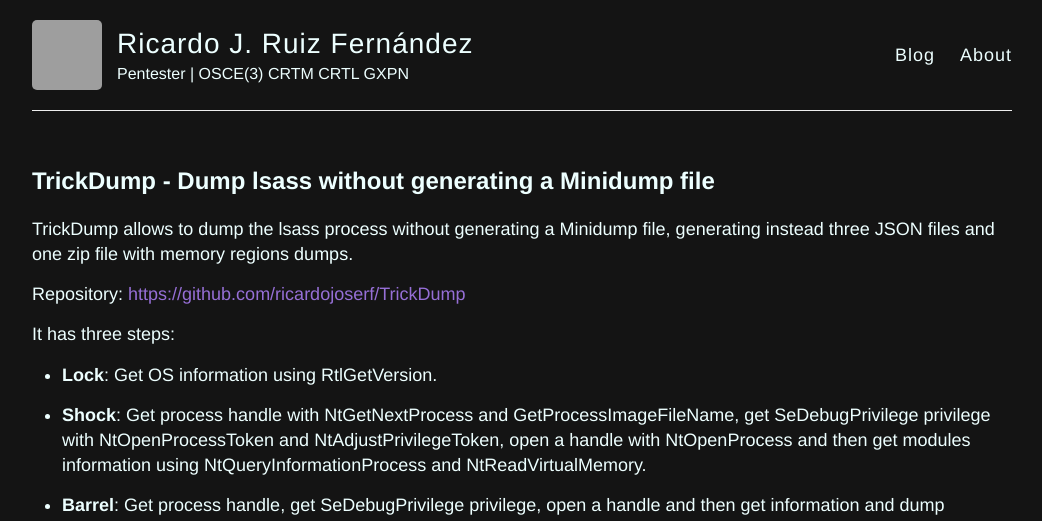
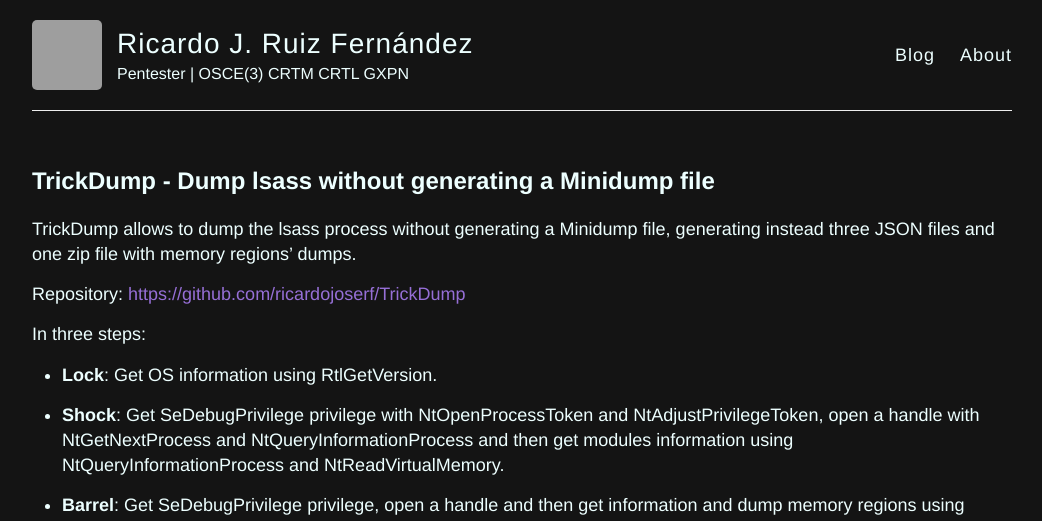
Before and after one commit to ricardojoserf/ricardojoserf.github.io, a Jekyll site: the page built from _posts/2024-7-16-trickdump.md, in a window 1280 px wide and 1400 px high, cut to the strip 0-521 px from the top of the window. Shown: the whole strip, without its empty margins (118-1160 px from the left). Built offline with Jekyll 4.4.1, drawn with Linux system fonts in a browser that asks for light colours; some of the changed text lies outside the part shown; grey boxes are pictures that could not be loaded.

Commit message:
Update 2024-7-16-trickdump.md

```diff
--- a/_posts/2024-7-16-trickdump.md
+++ b/_posts/2024-7-16-trickdump.md
@@ -4,21 +4,20 @@
 excerpt_separator: <!--more-->
 ---
 
-TrickDump allows to dump the lsass process without generating a Minidump file, generating instead three JSON files and one zip file with memory regions dumps.
+TrickDump allows to dump the lsass process without generating a Minidump file, generating instead three JSON files and one zip file with memory regions' dumps.
 
 <!--more-->
 
 
 Repository: [https://github.com/ricardojoserf/TrickDump](https://github.com/ricardojoserf/TrickDump)
 
-It has three steps:
+In three steps:
 
 - **Lock**: Get OS information using RtlGetVersion.
 
-- **Shock**: Get process handle with NtGetNextProcess and GetProcessImageFileName, get SeDebugPrivilege privilege with NtOpenProcessToken and NtAdjustPrivilegeToken, open a handle with NtOpenProcess and then get modules information using NtQueryInformationProcess and NtReadVirtualMemory.
+- **Shock**: Get SeDebugPrivilege privilege with NtOpenProcessToken and NtAdjustPrivilegeToken, open a handle with NtGetNextProcess and NtQueryInformationProcess and then get modules information using NtQueryInformationProcess and NtReadVirtualMemory.
 
-- **Barrel**: Get process handle, get SeDebugPrivilege privilege, open a handle and then get information and dump memory regions using NtQueryVirtualMemory and NtReadVirtualMemory.
-
+- **Barrel**: Get SeDebugPrivilege privilege, open a handle and then get information and dump memory regions using NtQueryVirtualMemory and NtReadVirtualMemory.
 
 ![img](https://raw.githubusercontent.com/ricardojoserf/ricardojoserf.github.io/master/images/trickdump/trickdump.drawio.png)
 
```
Also changed, not shown: other parts of _posts/2024-7-16-trickdump.md (+2 -0 lines).
